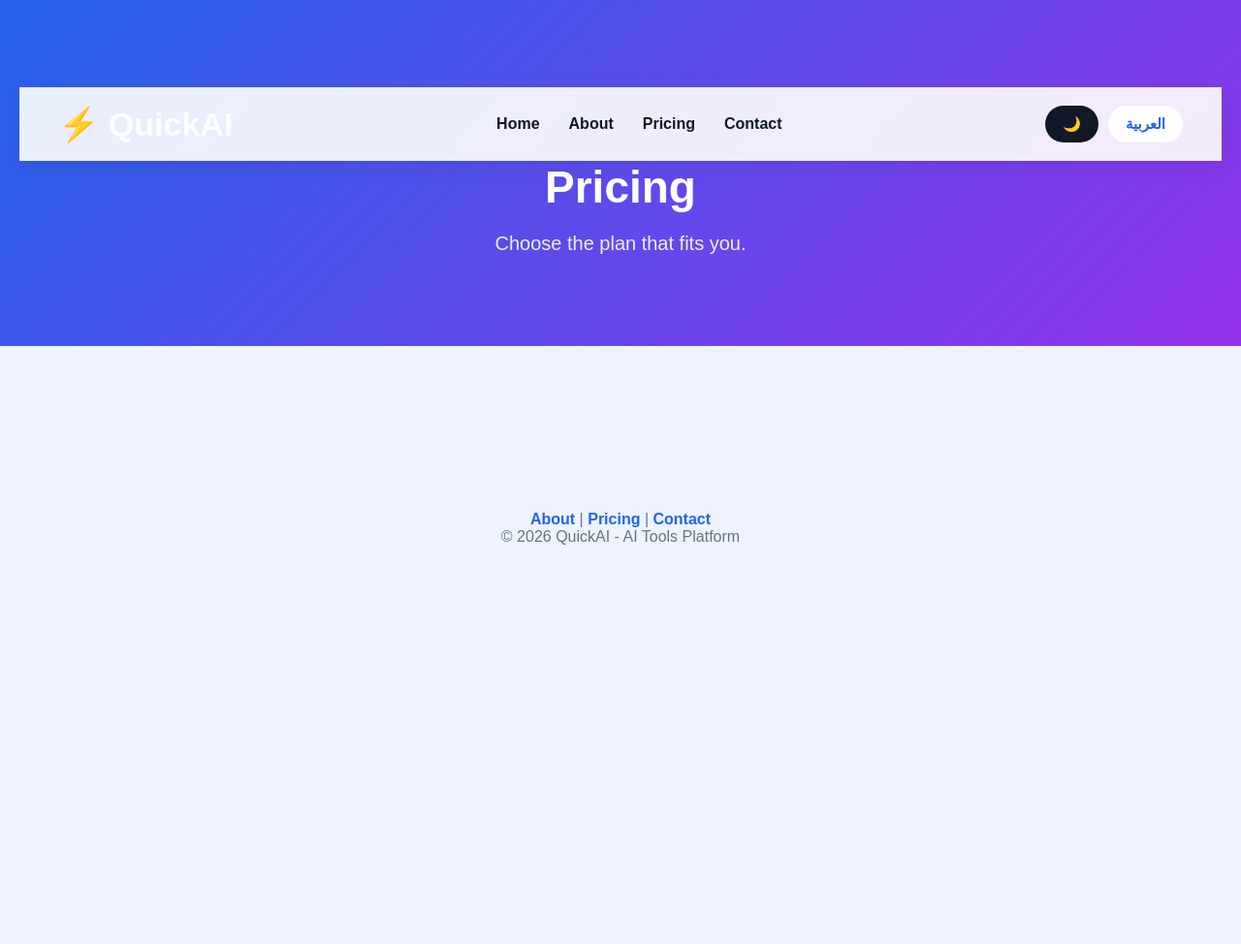
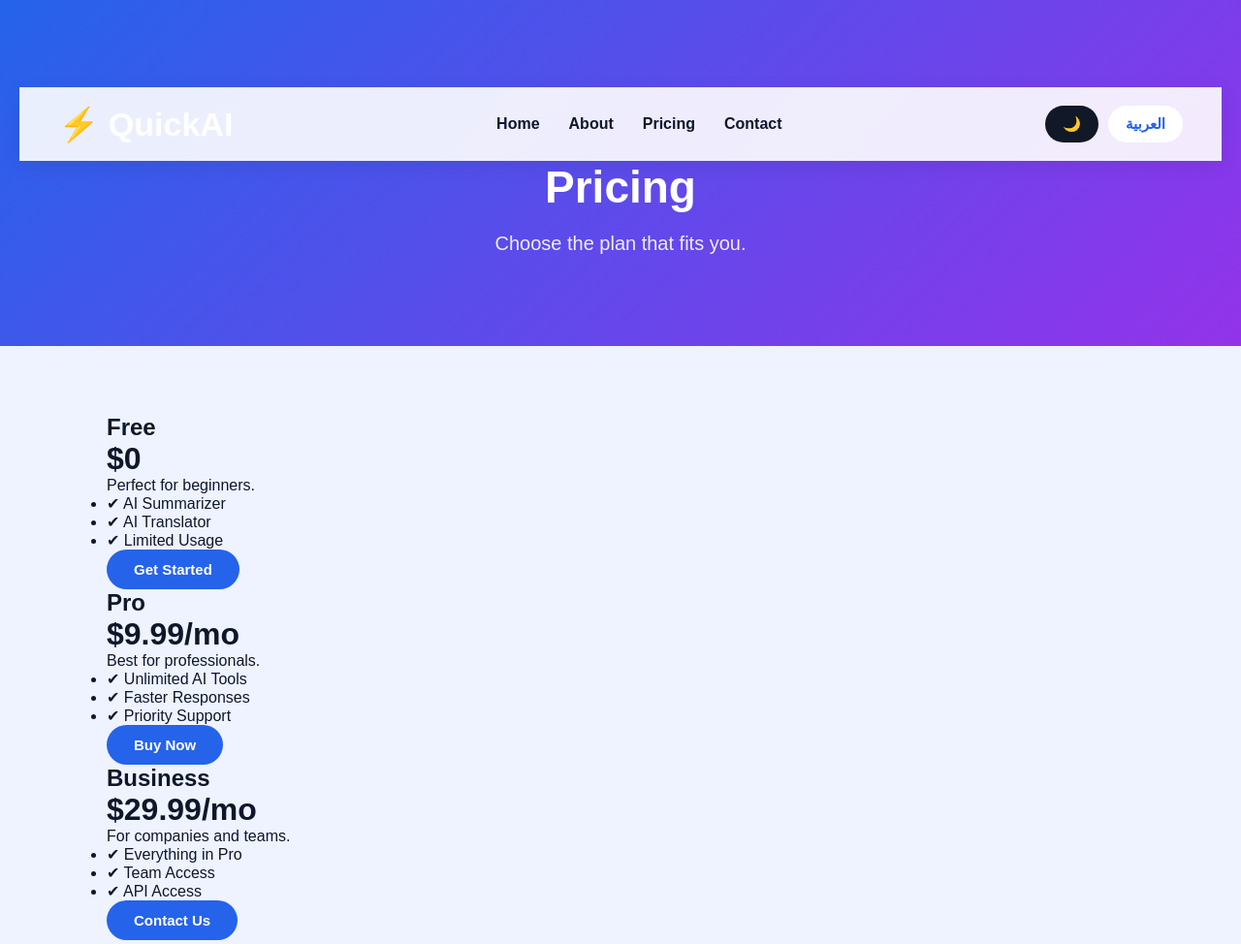
Before and after one commit to Nexoraai553/Nexora-Ai, a website: page pricing.html in a window 1280 px wide. Shown: the top 974 px of the page at 97% size. Before the commit the page ends 800 px from the top, so only its background shows below. Drawn offline with Linux system fonts and the light colour scheme.

Commit message:
Add pricing section with multiple pricing plans

```diff
--- a/pricing.html
+++ b/pricing.html
@@ -49,6 +49,64 @@ Choose the plan that fits you.
 
 <main>
 
+<div class="pricing-container">
+
+<div class="pricing-card">
+
+<h2 id="freeTitle">Free</h2>
+
+<h1>$0</h1>
+
+<p id="freeDesc">Perfect for beginners.</p>
+
+<ul>
+<li id="free1">✔ AI Summarizer</li>
+<li id="free2">✔ AI Translator</li>
+<li id="free3">✔ Limited Usage</li>
+</ul>
+
+<button id="freeBtn">Get Started</button>
+
+</div>
+
+<div class="pricing-card popular">
+
+<h2 id="proTitle">Pro</h2>
+
+<h1>$9.99/mo</h1>
+
+<p id="proDesc">Best for professionals.</p>
+
+<ul>
+<li id="pro1">✔ Unlimited AI Tools</li>
+<li id="pro2">✔ Faster Responses</li>
+<li id="pro3">✔ Priority Support</li>
+</ul>
+
+<button id="proBtn">Buy Now</button>
+
+</div>
+
+<div class="pricing-card">
+
+<h2 id="businessTitle">Business</h2>
+
+<h1>$29.99/mo</h1>
+
+<p id="businessDesc">For companies and teams.</p>
+
+<ul>
+<li id="business1">✔ Everything in Pro</li>
+<li id="business2">✔ Team Access</li>
+<li id="business3">✔ API Access</li>
+</ul>
+
+<button id="businessBtn">Contact Us</button>
+
+</div>
+
+</div>
+
 </main>
 
 <footer>
```
